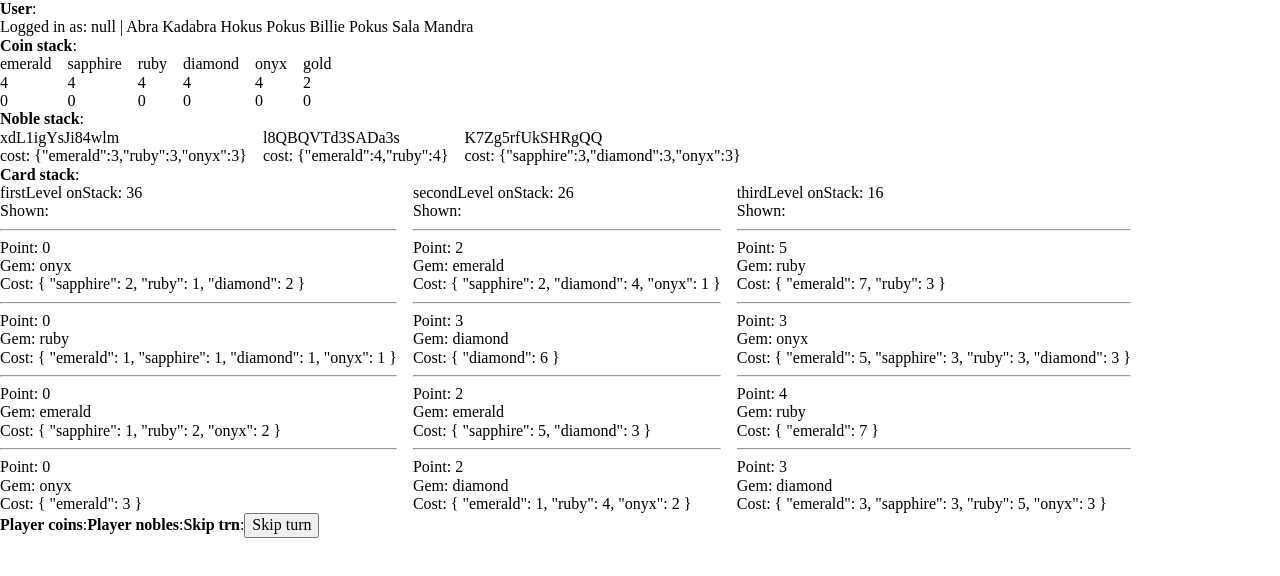
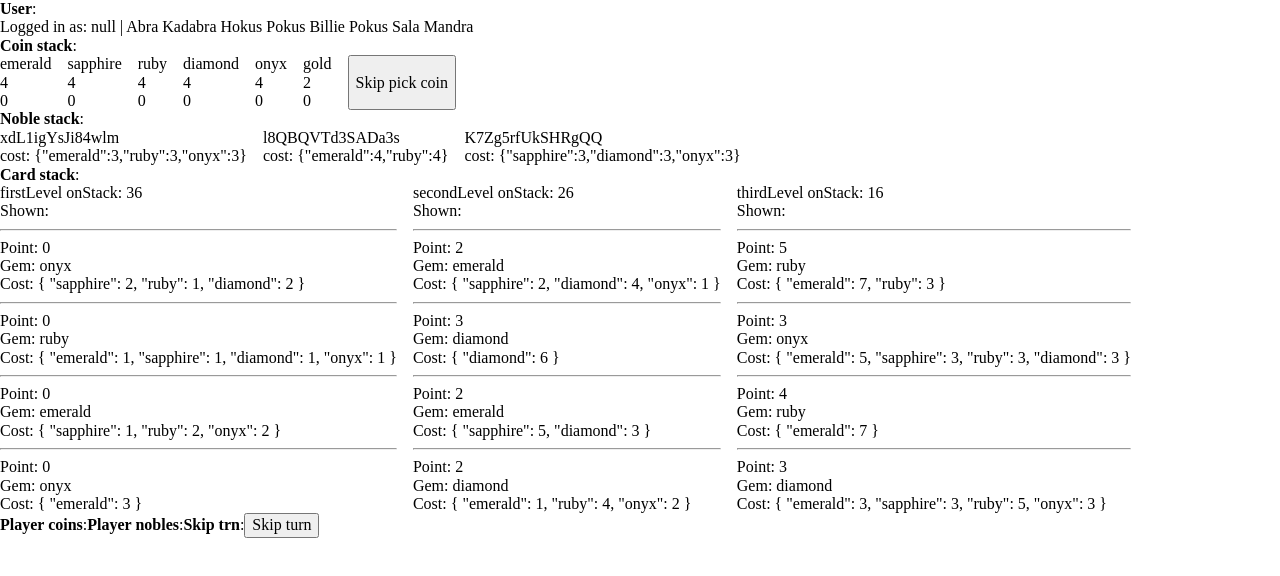
Before and after one commit to Lizon57/splendorGame, a React (Create React App) app: page /game/gameI0001 in a window 1280 px wide. Shown: the top 576 px of the page. Built offline with nearby package versions, Linux system fonts and the light colour scheme.

Commit message:
Advanced coin picking rules

```diff
--- a/src/cmps/game/coins/stack/CoinLst.jsx
+++ b/src/cmps/game/coins/stack/CoinLst.jsx
@@ -14,6 +14,9 @@ export const CoinLst = () => {
     const dispatch = useDispatch()
     const [stack, setStack] = useState(game.coinStack)
     const [pickedCoin, setPickedCoin] = useState({ gem: { emerald: 0, sapphire: 0, ruby: 0, diamond: 0, onyx: 0 }, gold: 0 })
+
+    const totalPickedGemAmount = Object.values(pickedCoin.gem).reduce((acc, curr) => acc + curr)
+    const totalStackGemAmount = Object.values(stack.gem).reduce((acc, curr) => acc + curr)
 
 
     // CMP functions
@@ -32,8 +35,6 @@ export const CoinLst = () => {
         }
     }
 
-
-    const totalPickedGemAmount = Object.values(pickedCoin.gem).reduce((acc, curr) => acc + curr)
     // Check if player can pick or return coin
     const isAblePicking = coin => {
         if (coin === 'gold') {
@@ -84,10 +85,30 @@ export const CoinLst = () => {
 
     // Check if player can invoke his pick
     const isAbleInvokePick = () => {
+        // Allow player invoke pick coin if:
+        // - Player pick gold
+        // - No coin on stack
+        // - Player pick 3 different gems
+        // - Player pick twice same gem
+
         if ((pickedCoin.gold) ||
+            (!totalStackGemAmount && !stack.gold) ||
             (totalPickedGemAmount === 3) ||
             Object.values(pickedCoin.gem).some(value => value === 2))
             return true
+
+        // Also allow player invoke pick if:
+        // - Player can take only 2 different gems (and took them)
+        // - Player can only take 1 gem (and took it)
+        // - Player have no coin to take
+        const unPickAbleGemAmount = Object.values(stack.gem).reduce((acc, curr) => {
+            if (!curr) acc++
+            return acc
+        }, 0)
+        if ((unPickAbleGemAmount === 3 && totalPickedGemAmount === 2) ||
+            (unPickAbleGemAmount === 4 && totalPickedGemAmount === 1))
+            return true
+
         return false
     }
 
@@ -96,6 +117,11 @@ export const CoinLst = () => {
         dispatch(coinPick(game.players[game.turn.playerIdx], game.turn.playerIdx, pickedCoin))
         // dispatch({ type: 'SET_COIN_PICK', payload: { stack, pickedCoin } })
         setPickedCoin({ gem: { emerald: 0, sapphire: 0, ruby: 0, diamond: 0, onyx: 0 }, gold: 0 })
+    }
+
+
+    const onSkipPickCoin = () => {
+        dispatch({ type: 'SKIP_TAKE_COIN' })
     }
 
 
@@ -123,6 +149,8 @@ export const CoinLst = () => {
             />
 
             {isAbleInvokePick() && <button onClick={onInvokePick}>Pick coins</button>}
+
+            {(game.turn.phase === 0) && <button onClick={onSkipPickCoin}>Skip pick coin</button>}
         </div>
     )
 }
--- a/src/data/dummyGameDB.js
+++ b/src/data/dummyGameDB.js
@@ -13,7 +13,7 @@ export const dummyGameDB = [
 
         turn: {
             playerIdx: 0,
-            phase: 1,
+            phase: 0,
         },
 
 
--- a/src/store/reducers/game.js
+++ b/src/store/reducers/game.js
@@ -35,6 +35,10 @@ export function game(state = initialState, action) {
             newGame.nobles = action.nobles
             return { ...state, game: newGame }
 
+        case 'SKIP_TAKE_COIN':
+            newGame.turn.phase = 1
+            return { ...state, game: newGame }
+
 
         default: return state
     }
```
